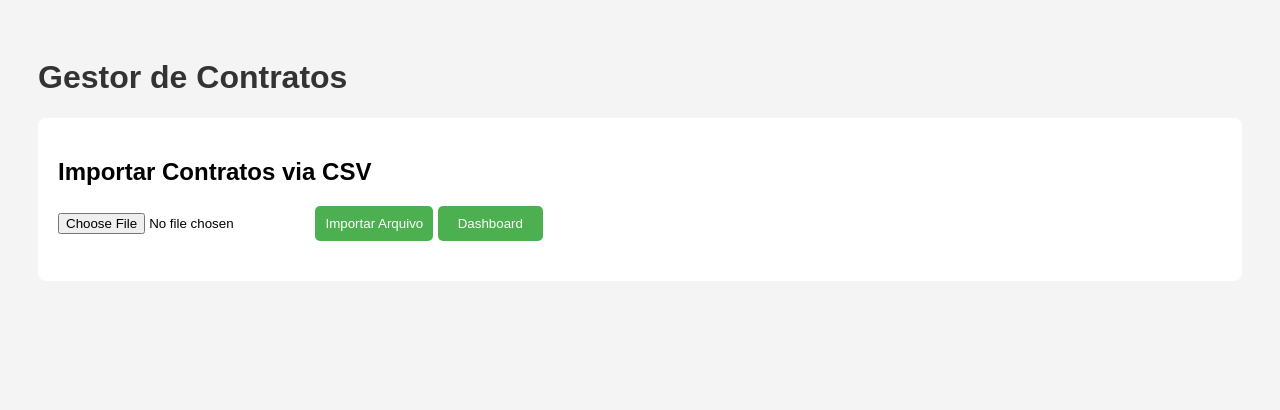
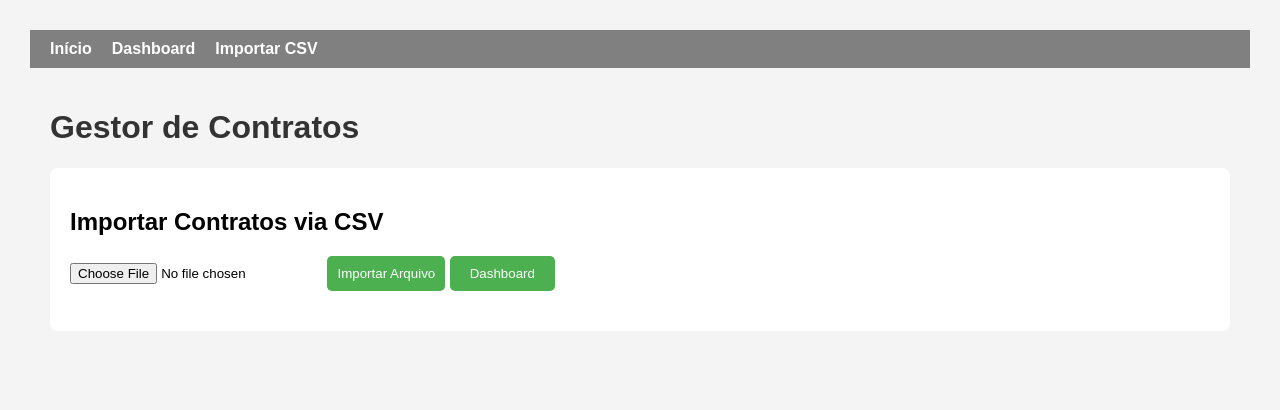
Before and after one commit to EricS227/Contract-Manager, a Flask app: page / in a window 1280 px wide. Shown: the top 410 px of the page. Run offline with Flask 3, Linux system fonts and the light colour scheme; data that the repository does not hold is empty.

Commit message:
Add files via upload

```diff
--- a/templates/index.html
+++ b/templates/index.html
@@ -5,8 +5,46 @@
     <meta name="viewport" content="width=device-width, initial-scale=1.0">
     <title>Gestor de Contratos</title>
     <link rel="stylesheet" href="{{url_for('static', filename='style.css')}}">
+    <style>
+        body {
+            margin: 0;
+            font-family: Arial, sans-serif;
+        }
+
+        .navbar {
+            background-color: grey;
+            padding: 10px 20px;
+            display: flex;
+            justify-content: flex-start;
+            align-items: center;
+
+        }
+
+        .navbar a {
+            color: white;
+            text-decoration: none;
+            margin-right: 20px;
+            font-weight: bold;
+        }
+
+        .navbar a:hover {
+            text-decoration: underline;
+        }
+
+        .container {
+            padding: 20px;
+        }
+    </style>
 </head>
 <body>
+
+    <div class="navbar">
+        <a href="/">Início</a>
+        <a href="/dashboard">Dashboard</a>
+        <a href="/"> Importar CSV</a>
+    </div>
+
+    <div class = "container">
           <h1>Gestor de Contratos</h1>
 
         <form action="/upload_csv" method="POST" enctype="multipart/form-data">
@@ -20,8 +58,9 @@
                 </button>
             </a>
             <label></label>
+        </form>
 
-        </a>
-    </form>
+    </div>
+
 </body>
 </html>
```
Also changed, not shown: templates/dashboard.html (+74 -4 lines). Lines whose indentation alone changed are shown as unchanged.
